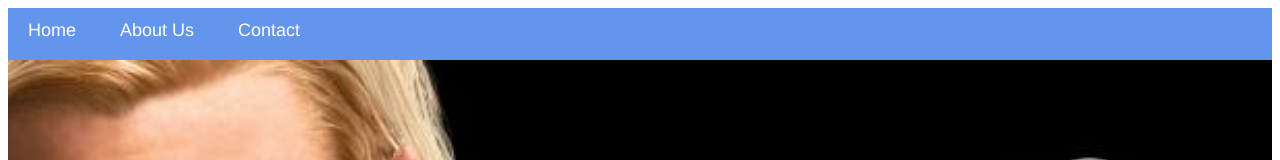
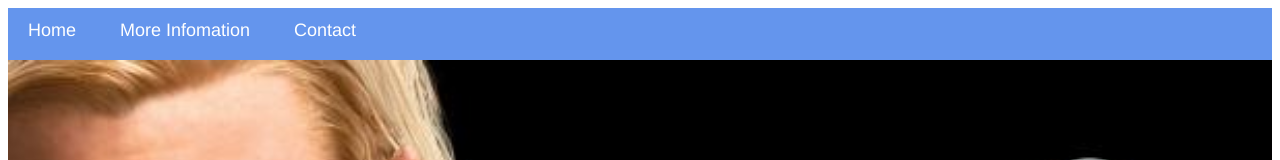
Before and after one commit to Njabulohadebe007/My-Superhero-App, a plain HTML site: page index.html in a window 1280 px wide. Shown: the top 160 px of the page. Drawn offline with Linux system fonts and the light colour scheme.

Commit message:
Update index.html

```diff
--- a/index.html
+++ b/index.html
@@ -6,7 +6,7 @@
       <body>
           <div id="menu">
              <a href="index.html">Home</a>
-             <a href="about.html">About Us</a>
+             <a href="about.html">More Infomation</a>
              <a href="contact.html">Contact</a>
           </div>
           <div class="gallery">
```
